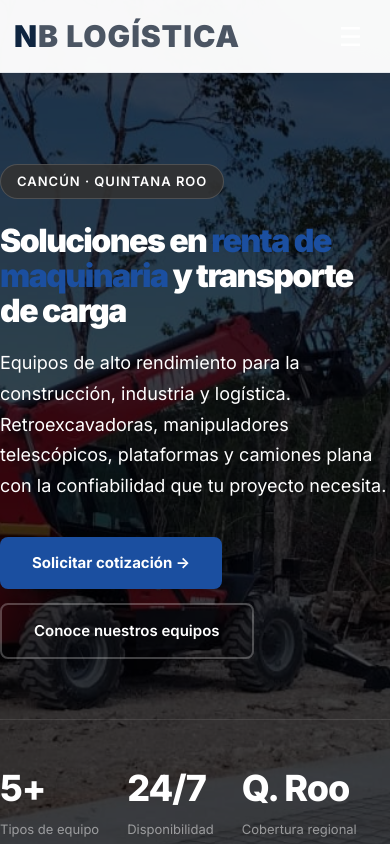
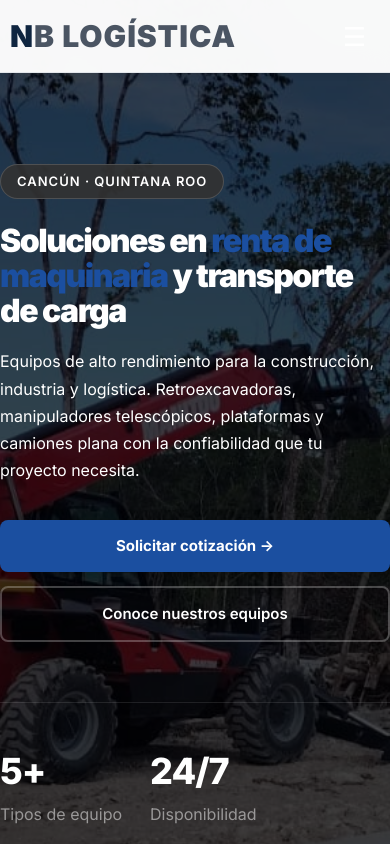
Before and after one commit to Skyfury345/NB-web, a React (Vite) app: page / in a window 390 px wide. Shown: the top 844 px of the page. Built offline with nearby package versions, Linux system fonts and the light colour scheme.

Commit message:
corregir bloque responsive

```diff
--- a/src/index.css
+++ b/src/index.css
@@ -534,6 +534,7 @@ section { padding: 100px 0; }
   font-size: 13px;
 }
 
+
 /* ===== RESPONSIVE ===== */
 @media (max-width: 900px) {
   .navbar-links { display: none; }
@@ -547,27 +548,37 @@ section { padding: 100px 0; }
     padding: 20px 24px;
     gap: 16px;
     border-bottom: 1px solid rgba(255,255,255,0.08);
-      .container { padding: 0 20px; }
+  }
+
+  .container { padding: 0 20px; }
 
   .nosotros-grid { grid-template-columns: 1fr; gap: 32px; }
   .nosotros-imagen { width: 100%; }
+  .nosotros-valores { grid-template-columns: 1fr; }
 
   .hero { min-height: auto; }
-  .hero-content { padding: 110px 20px 70px; }
+  .hero-content { padding: 100px 0 60px; }
+  .hero h1 { font-size: 32px; }
   .hero p { font-size: 16px; }
+  .hero-stats { gap: 28px; flex-wrap: wrap; }
   .hero-buttons { flex-direction: column; align-items: stretch; }
   .btn-primary, .btn-outline { justify-content: center; }
 
+  section { padding: 64px 0; }
   .servicios-grid { grid-template-columns: 1fr; gap: 16px; }
+  .contacto-grid { grid-template-columns: 1fr; }
   .contacto-form { padding: 24px 20px; }
-  }
-  .hero-content { padding: 100px 0 60px; }
-  .hero h1 { font-size: 32px; }
-  .hero-stats { gap: 28px; flex-wrap: wrap; }
-  .nosotros-valores { grid-template-columns: 1fr; }
-  section { padding: 64px 0; }
-  .contacto-grid { grid-template-columns: 1fr; }
+  .form-row { grid-template-columns: 1fr; }
   .footer-grid { grid-template-columns: 1fr; gap: 32px; }
   .footer-bar { flex-direction: column; gap: 8px; text-align: center; }
-  .form-row { grid-template-columns: 1fr; }
 }
+
+#root {
+  max-width: 100%;
+  overflow-x: clip;
+}
+
+.pqnb-foto,
+.nosotros-imagen {
+  max-width: 100%;
+}
```
